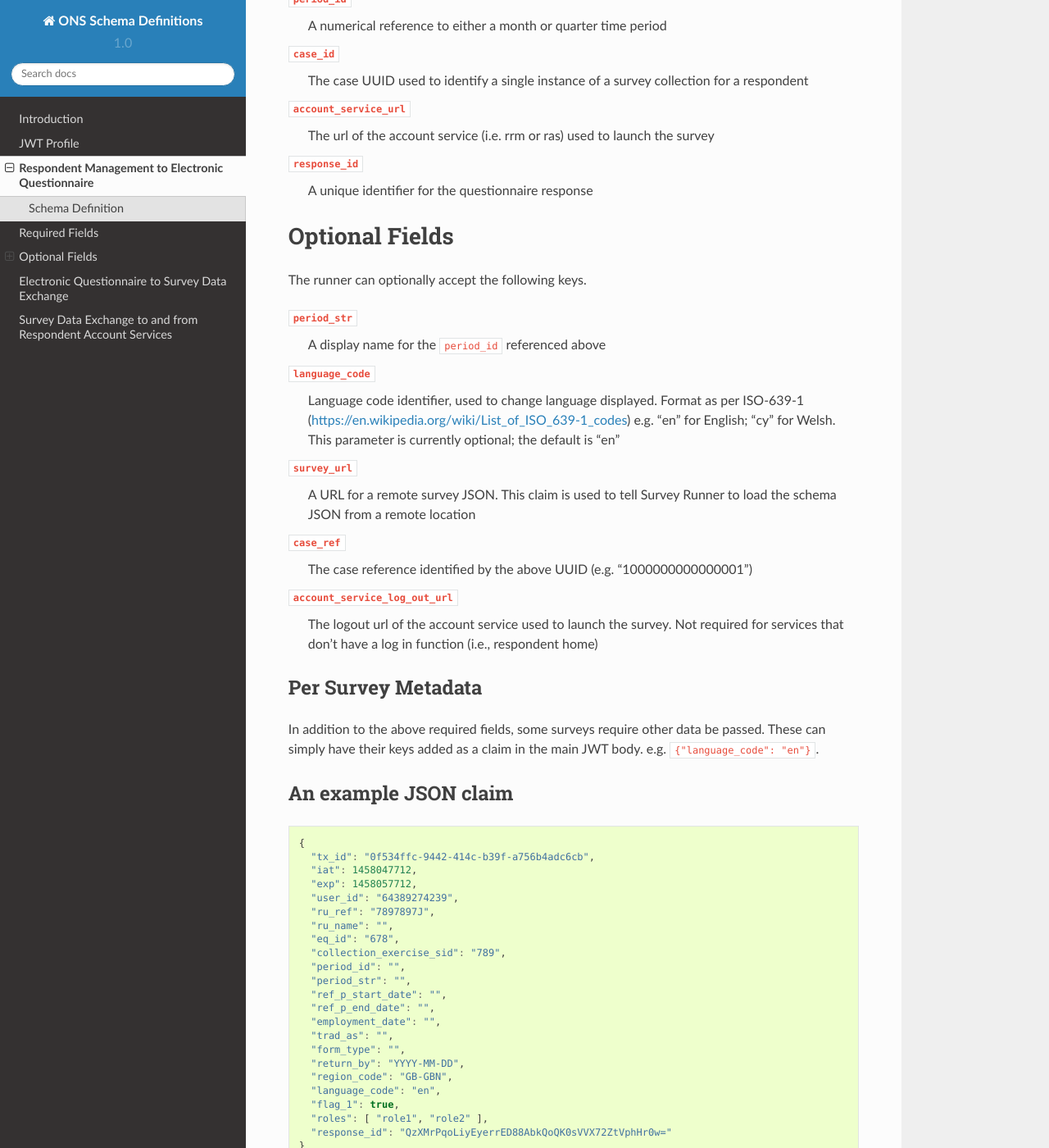
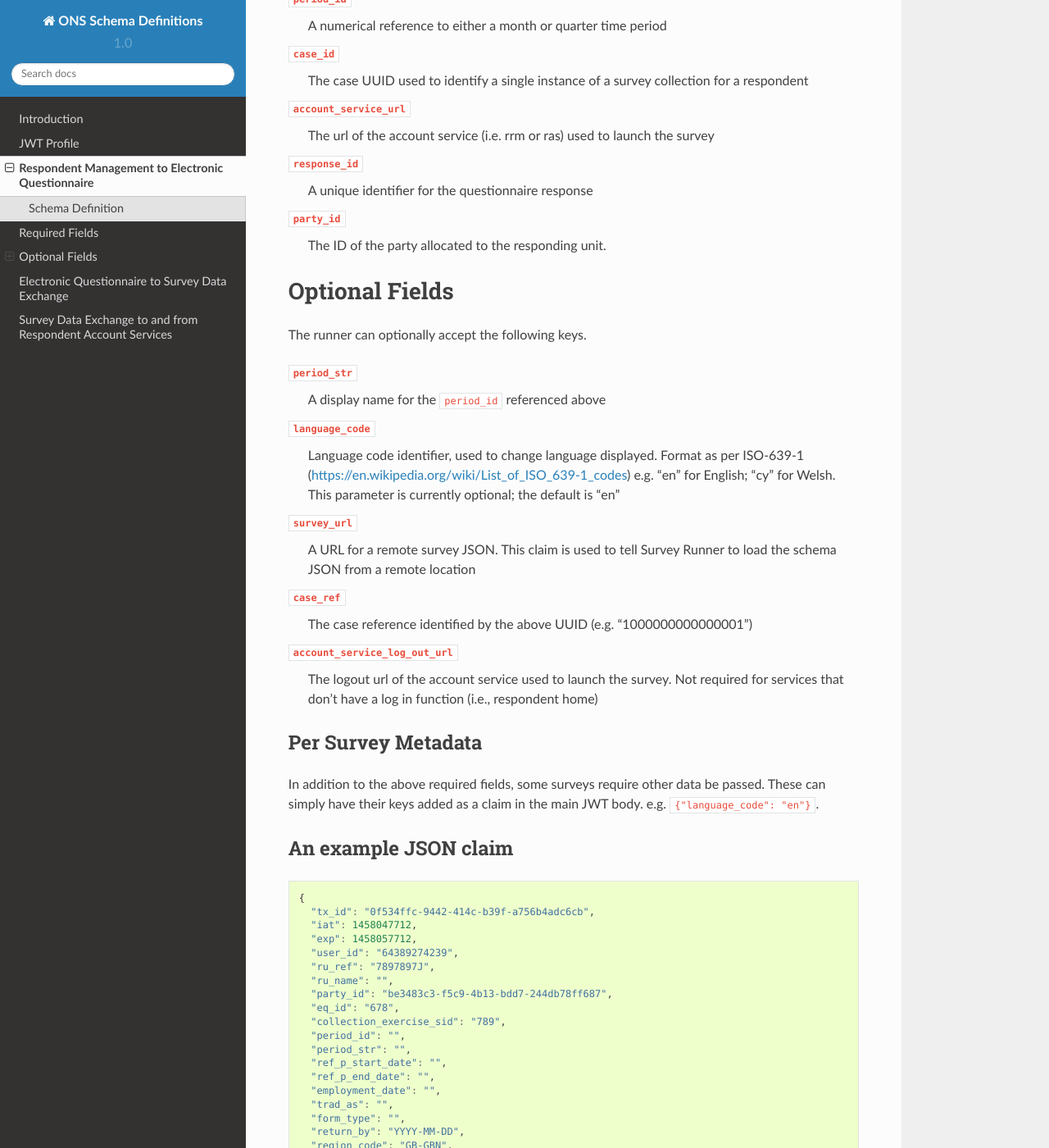
Before and after one commit to ONSdigital/ons-schema-definitions, a Sphinx documentation site: the page built from docs/respondent_management_to_electronic_questionnaire.rst, in a window 1280 px wide and 1400 px high, scrolled down 1328 px. Shown: the whole window at 82% size. Built offline with Sphinx 7.4.7 and the Read the Docs theme 2.0.0, drawn with Linux system fonts in a browser that asks for light colours.

Commit message:
updating eq payload definition

```diff
--- a/docs/respondent_management_to_electronic_questionnaire.rst
+++ b/docs/respondent_management_to_electronic_questionnaire.rst
@@ -45,6 +45,8 @@ The following metadata keys are always required for the survey runner, they do n
   The url of the account service (i.e. rrm or ras) used to launch the survey
 ``response_id``
   A unique identifier for the questionnaire response
+``party_id``
+  The ID of the party allocated to the responding unit.
 
 Optional Fields
 ---------------
@@ -77,6 +79,7 @@ An example JSON claim
     "user_id": "64389274239",
     "ru_ref": "7897897J",
     "ru_name": "",
+    "party_id": "be3483c3-f5c9-4b13-bdd7-244db78ff687",
     "eq_id": "678",
     "collection_exercise_sid": "789",
     "period_id": "",
```
